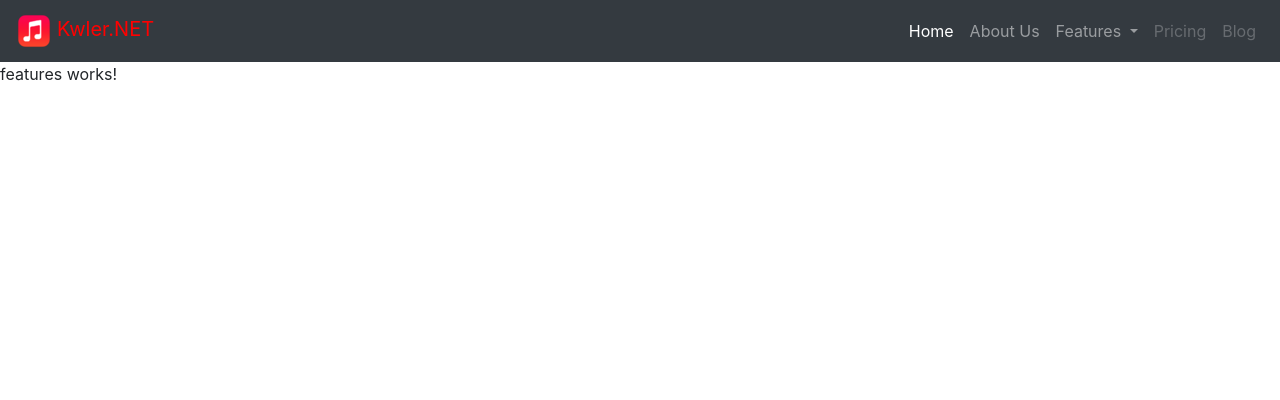
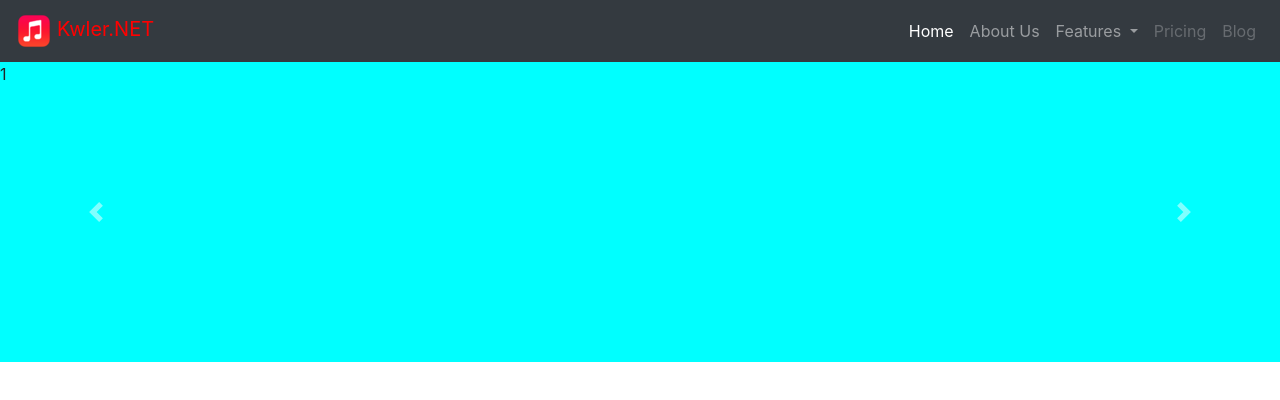
Before and after one commit to kwler/marketing-website, an Angular app: page / in a window 1280 px wide. Shown: the top 400 px of the page. Built offline with nearby package versions, Linux system fonts and the light colour scheme.

Commit message:
added basic "hackish" carousel

```diff
--- a/src/app/features/features.component.html
+++ b/src/app/features/features.component.html
@@ -1,3 +1,17 @@
-<p>
-  features works!
-</p>
+<section>
+  <div class="carousel slide">
+    <div class="carousel-inner">
+      <div class="carousel-item" [ngClass]="{active:activeSlide==0}" style="background-color: aqua">1</div>
+      <div class="carousel-item" [ngClass]="{active:activeSlide==1}" style="background-color: orange">2</div>
+      <div class="carousel-item" [ngClass]="{active:activeSlide==2}" style="background-color: pink">3</div>
+    </div>
+    <a class="carousel-control-prev" (click)="previous()" role="button" data-slide="prev">
+      <span class="carousel-control-prev-icon" aria-hidden="true"></span>
+      <span class="sr-only">Previous Feature</span>
+    </a>
+    <a class="carousel-control-next" (click)="next()" role="button" data-slide="next">
+      <span class="carousel-control-next-icon" aria-hidden="true"></span>
+      <span class="sr-only">Next Feature</span>
+    </a>
+  </div>
+</section>
--- a/src/app/features/features.component.scss
+++ b/src/app/features/features.component.scss
@@ -0,0 +1,9 @@
+section {
+  max-width: 100%;
+  height: 300px;
+  background-color: red;
+}
+
+.carousel, .carousel-item, .carousel-inner{
+  height: 100%;
+}
--- a/src/app/features/features.component.ts
+++ b/src/app/features/features.component.ts
@@ -7,9 +7,28 @@ import { Component, OnInit } from '@angular/core';
 })
 export class FeaturesComponent implements OnInit {
 
+  activeSlide: number = 0;
+  maxSlide: number = 3;
+
   constructor() { }
 
   ngOnInit() {
   }
 
+  next() {
+    console.log("next");
+    this.activeSlide++;
+    if (this.activeSlide==this.maxSlide) {
+      this.activeSlide = 0;
+    }
+  }
+
+  previous() {
+    console.log("previous");
+    this.activeSlide--;
+    if (this.activeSlide<0) {
+      this.activeSlide = this.maxSlide-1;
+    }
+  }
+
 }
```
